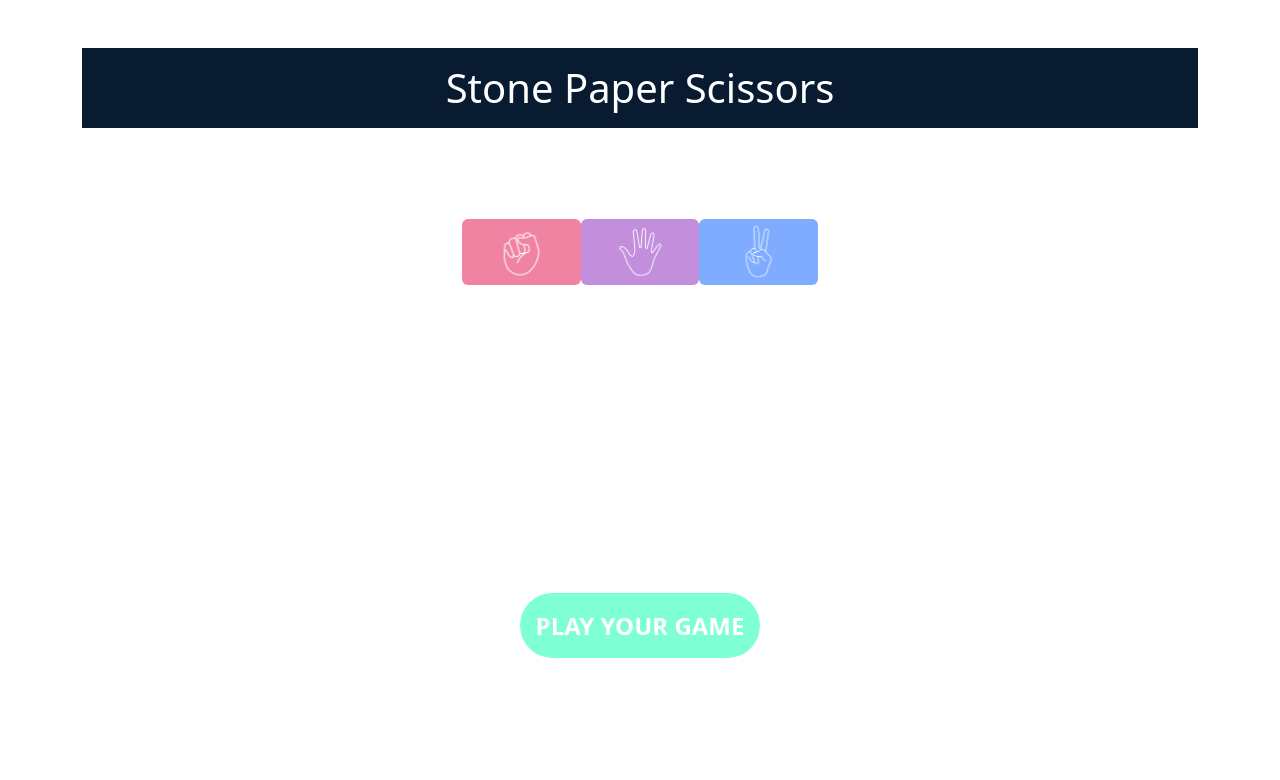
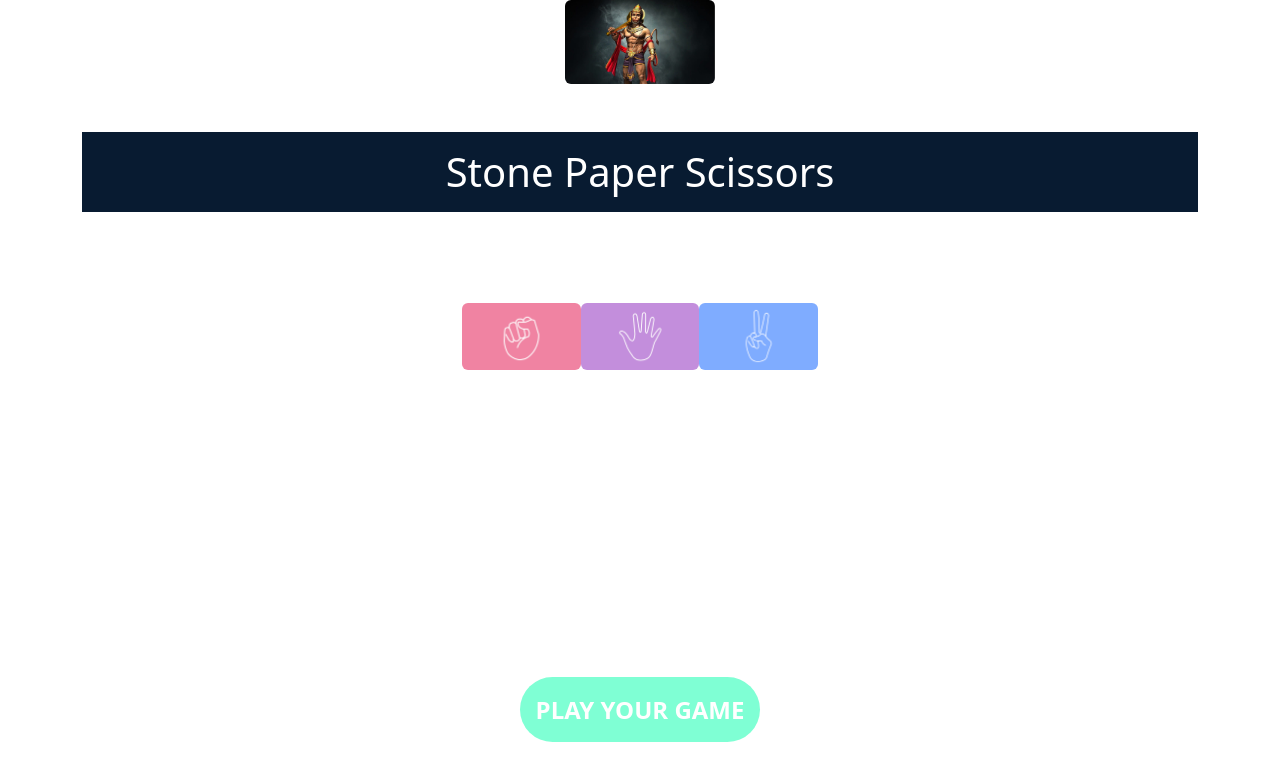
Before and after one commit to hariom860/index.html, a plain HTML site: page index.html in a window 1280 px wide. Drawn offline with nearby package versions, Linux system fonts and the light colour scheme.

Commit message:
Update index.html

```diff
--- a/index.html
+++ b/index.html
@@ -14,7 +14,7 @@
     <link rel="stylesheet" href="stone.css">
 </head>
 <body class="text-center">
-
+<img src = "background.jpg" class="img-fluid rounded">
     <div class="container mt-5">
         <h1 class="mb-4">Stone Paper Scissors</h1>
 
```
